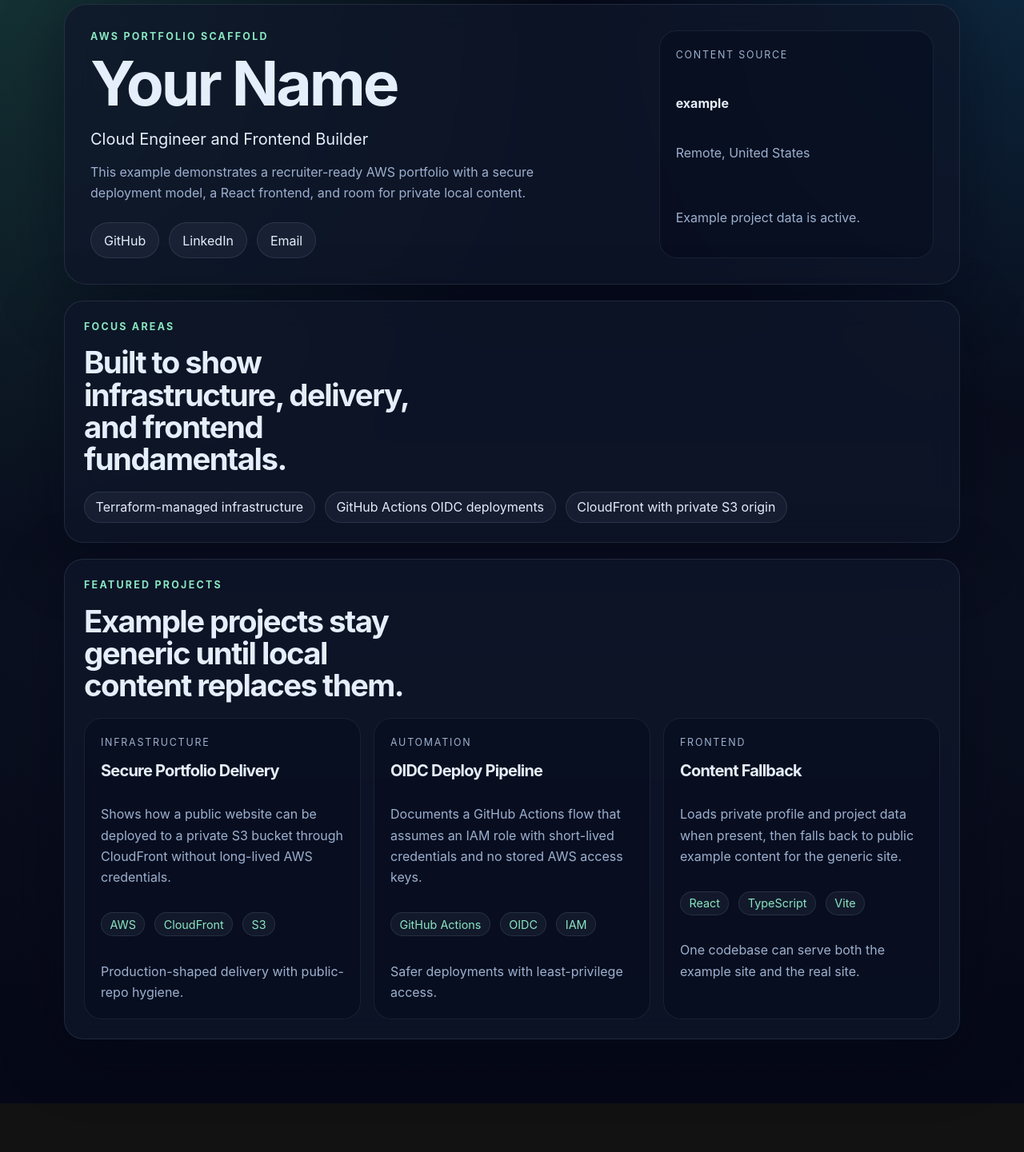
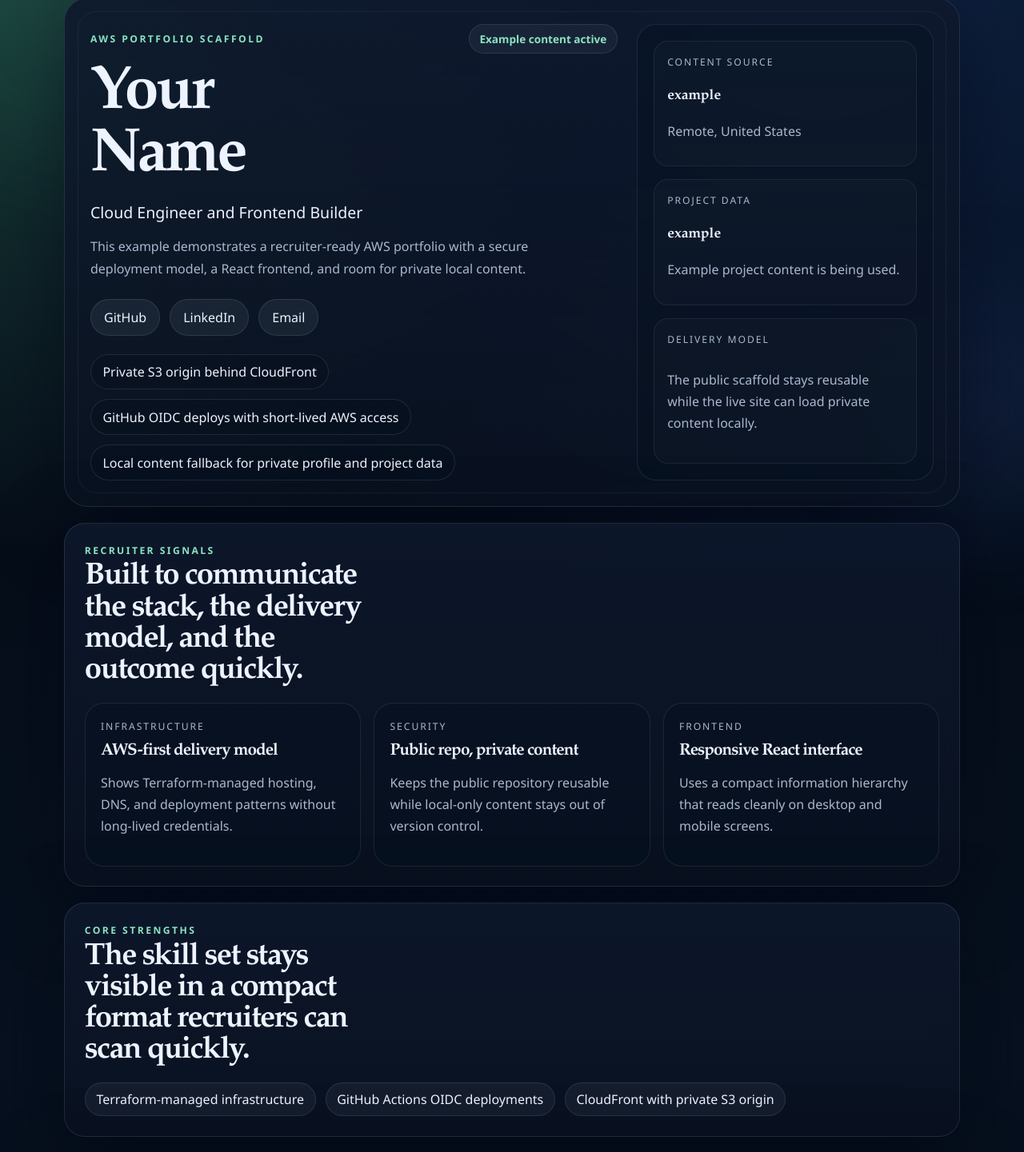
Before and after one commit to mariachiloko/portfolio-website, a React (Vite) app in the folder website/: page / in a window 1280 px wide. Shown: the part 59-1500 px from the top of the page at 80% size. Before the commit the page ends 1439 px from the top, so only its background shows below. Built offline with nearby package versions, Linux system fonts and the light colour scheme.

Commit message:
Polish portfolio homepage layout

```diff
--- a/website/index.html
+++ b/website/index.html
@@ -5,9 +5,9 @@
     <meta name="viewport" content="width=device-width, initial-scale=1.0" />
     <meta
       name="description"
-      content="Recruiter-ready AWS portfolio scaffold with local content fallback handling."
+      content="Responsive AWS portfolio scaffold with private S3 delivery, CloudFront hosting, and local content fallback handling."
     />
-    <title>Portfolio Website</title>
+    <title>AWS Portfolio Scaffold</title>
   </head>
   <body>
     <div id="root"></div>
--- a/website/src/App.tsx
+++ b/website/src/App.tsx
@@ -1,11 +1,46 @@
 import { contentSource, profile, projects } from './data/content';
 
 function App() {
+  const highlights = [
+    'Private S3 origin behind CloudFront',
+    'GitHub OIDC deploys with short-lived AWS access',
+    'Local content fallback for private profile and project data',
+  ];
+
+  const recruiterSignals = [
+    {
+      label: 'Infrastructure',
+      title: 'AWS-first delivery model',
+      body: 'Shows Terraform-managed hosting, DNS, and deployment patterns without long-lived credentials.',
+    },
+    {
+      label: 'Security',
+      title: 'Public repo, private content',
+      body: 'Keeps the public repository reusable while local-only content stays out of version control.',
+    },
+    {
+      label: 'Frontend',
+      title: 'Responsive React interface',
+      body: 'Uses a compact information hierarchy that reads cleanly on desktop and mobile screens.',
+    },
+  ];
+
+  const deliverySteps = [
+    'Local example data fills the page until private content is available.',
+    'GitHub Actions builds the static site from the same codebase.',
+    'CloudFront serves the result from a private S3 origin over HTTPS.',
+  ];
+
   return (
     <main className="page-shell">
       <section className="hero">
         <div className="hero-copy">
-          <p className="eyebrow">AWS portfolio scaffold</p>
+          <div className="hero-topline">
+            <p className="eyebrow">AWS portfolio scaffold</p>
+            <span className="status-badge">
+              {contentSource.profile === 'local' ? 'Private content active' : 'Example content active'}
+            </span>
+          </div>
           <h1>{profile.name}</h1>
           <p className="lede">{profile.role}</p>
           <p className="summary">{profile.summary}</p>
@@ -16,19 +51,54 @@ function App() {
               </a>
             ))}
           </div>
+          <ul className="hero-highlights" aria-label="Homepage highlights">
+            {highlights.map((item) => (
+              <li key={item}>{item}</li>
+            ))}
+          </ul>
         </div>
         <aside className="hero-card">
-          <p className="card-label">Content source</p>
-          <strong>{contentSource.profile}</strong>
-          <span>{profile.location}</span>
-          <p>{contentSource.projects === 'local' ? 'Local project overrides are active.' : 'Example project data is active.'}</p>
+          <div className="hero-card-block">
+            <p className="card-label">Content source</p>
+            <strong>{contentSource.profile}</strong>
+            <span>{profile.location}</span>
+          </div>
+          <div className="hero-card-block">
+            <p className="card-label">Project data</p>
+            <strong>{contentSource.projects}</strong>
+            <p>
+              {contentSource.projects === 'local'
+                ? 'Private project content is being used.'
+                : 'Example project content is being used.'}
+            </p>
+          </div>
+          <div className="hero-card-block">
+            <p className="card-label">Delivery model</p>
+            <p>The public scaffold stays reusable while the live site can load private content locally.</p>
+          </div>
         </aside>
       </section>
 
       <section className="section">
         <div className="section-heading">
-          <p className="eyebrow">Focus areas</p>
-          <h2>Built to show infrastructure, delivery, and frontend fundamentals.</h2>
+          <p className="eyebrow">Recruiter signals</p>
+          <h2>Built to communicate the stack, the delivery model, and the outcome quickly.</h2>
+        </div>
+        <div className="insight-grid">
+          {recruiterSignals.map((item) => (
+            <article className="insight-card" key={item.title}>
+              <p className="card-label">{item.label}</p>
+              <h3>{item.title}</h3>
+              <p>{item.body}</p>
+            </article>
+          ))}
+        </div>
+      </section>
+
+      <section className="section">
+        <div className="section-heading">
+          <p className="eyebrow">Core strengths</p>
+          <h2>The skill set stays visible in a compact format recruiters can scan quickly.</h2>
         </div>
         <div className="pill-grid">
           {profile.strengths.map((strength) => (
@@ -41,8 +111,23 @@ function App() {
 
       <section className="section">
         <div className="section-heading">
+          <p className="eyebrow">Delivery path</p>
+          <h2>The same code path can support the public example site and the private production version.</h2>
+        </div>
+        <div className="delivery-grid">
+          {deliverySteps.map((step, index) => (
+            <article className="delivery-card" key={step}>
+              <p className="card-label">Step {index + 1}</p>
+              <p>{step}</p>
+            </article>
+          ))}
+        </div>
+      </section>
+
+      <section className="section">
+        <div className="section-heading">
           <p className="eyebrow">Featured projects</p>
-          <h2>Example projects stay generic until local content replaces them.</h2>
+          <h2>Representative projects show the delivery story without exposing personal details.</h2>
         </div>
         <div className="project-grid">
           {projects.map((project) => (
@@ -62,6 +147,14 @@ function App() {
           ))}
         </div>
       </section>
+
+      <section className="section section-footer">
+        <p className="eyebrow">Portfolio shape</p>
+        <p>
+          Public example content stays generic, while local-only files can supply the private version when you are ready to
+          deploy it.
+        </p>
+      </section>
     </main>
   );
 }
--- a/website/src/styles.css
+++ b/website/src/styles.css
@@ -1,16 +1,20 @@
 :root {
   color-scheme: dark;
-  font-family:
-    Inter, ui-sans-serif, system-ui, -apple-system, BlinkMacSystemFont, 'Segoe UI', sans-serif;
-  --bg: #0b1020;
-  --bg-alt: #111936;
-  --panel: rgba(15, 23, 42, 0.78);
-  --panel-border: rgba(148, 163, 184, 0.16);
-  --text: #e5eefb;
-  --muted: #9db0cf;
-  --accent: #8ae6c1;
-  --accent-strong: #4fd1a5;
-  --shadow: 0 20px 80px rgba(2, 6, 23, 0.45);
+  --font-body: "Avenir Next", "Segoe UI", "Helvetica Neue", Arial, sans-serif;
+  --font-display: "Iowan Old Style", "Palatino Linotype", "Book Antiqua", Georgia, serif;
+  --bg: #07111f;
+  --bg-accent: #0d1b31;
+  --panel: rgba(10, 18, 33, 0.76);
+  --panel-strong: rgba(14, 24, 44, 0.92);
+  --panel-border: rgba(170, 188, 214, 0.14);
+  --panel-border-strong: rgba(180, 196, 223, 0.24);
+  --text: #edf3ff;
+  --muted: #a9b8cf;
+  --subtle: #7890ac;
+  --accent: #8be3c1;
+  --accent-strong: #53cda0;
+  --glow: rgba(95, 217, 180, 0.2);
+  --shadow: 0 24px 90px rgba(1, 6, 19, 0.5);
 }
 
 * {
@@ -19,6 +23,7 @@
 
 html {
   min-height: 100%;
+  scroll-behavior: smooth;
 }
 
 body {
@@ -26,15 +31,61 @@ body {
   min-width: 320px;
   min-height: 100vh;
   color: var(--text);
+  font-family: var(--font-body);
   background:
-    radial-gradient(circle at top left, rgba(79, 209, 165, 0.22), transparent 38%),
-    radial-gradient(circle at top right, rgba(56, 189, 248, 0.18), transparent 30%),
-    linear-gradient(180deg, #050816 0%, var(--bg) 60%, #050816 100%);
+    radial-gradient(circle at top left, rgba(83, 205, 160, 0.28), transparent 24%),
+    radial-gradient(circle at 80% 0%, rgba(54, 132, 255, 0.22), transparent 28%),
+    radial-gradient(circle at bottom right, rgba(38, 211, 176, 0.12), transparent 30%),
+    linear-gradient(180deg, #040913 0%, var(--bg) 48%, #040913 100%);
+}
+
+body::before,
+body::after {
+  content: '';
+  position: fixed;
+  inset: auto;
+  pointer-events: none;
+  border-radius: 999px;
+  filter: blur(70px);
+  opacity: 0.55;
+  z-index: -1;
+}
+
+body::before {
+  width: 24rem;
+  height: 24rem;
+  top: -8rem;
+  left: -6rem;
+  background: rgba(83, 205, 160, 0.14);
+  animation: drift 18s ease-in-out infinite alternate;
+}
+
+body::after {
+  width: 18rem;
+  height: 18rem;
+  right: -5rem;
+  bottom: 6rem;
+  background: rgba(95, 139, 255, 0.15);
+  animation: drift 24s ease-in-out infinite alternate-reverse;
 }
 
 a {
   color: inherit;
   text-decoration: none;
+}
+
+button,
+a {
+  transition:
+    transform 160ms ease,
+    border-color 160ms ease,
+    background-color 160ms ease,
+    color 160ms ease,
+    box-shadow 160ms ease;
+}
+
+a:hover {
+  transform: translateY(-1px);
 }
 
 #root {
@@ -44,59 +95,106 @@ a {
 .page-shell {
   width: min(1120px, calc(100% - 2rem));
   margin: 0 auto;
-  padding: 4rem 0 5rem;
+  padding: 3.5rem 0 4.5rem;
 }
 
 .hero,
 .section {
   border: 1px solid var(--panel-border);
-  background: var(--panel);
+  background: linear-gradient(180deg, rgba(14, 24, 44, 0.9) 0%, var(--panel) 100%);
   backdrop-filter: blur(18px);
   box-shadow: var(--shadow);
 }
 
 .hero {
+  position: relative;
   display: grid;
-  grid-template-columns: minmax(0, 1.8fr) minmax(280px, 0.9fr);
+  grid-template-columns: minmax(0, 1.6fr) minmax(300px, 0.9fr);
   gap: 1.5rem;
   padding: 2rem;
-  border-radius: 28px;
+  border-radius: 30px;
+  overflow: hidden;
+}
+
+.hero::before {
+  content: '';
+  position: absolute;
+  inset: 1rem;
+  border-radius: 24px;
+  border: 1px solid rgba(187, 203, 224, 0.07);
+  pointer-events: none;
+}
+
+.hero-copy,
+.hero-card,
+.section,
+.section-footer {
+  position: relative;
+  z-index: 1;
+}
+
+.hero-topline {
+  display: flex;
+  flex-wrap: wrap;
+  justify-content: space-between;
+  gap: 0.75rem;
+  align-items: center;
 }
 
 .hero-copy h1,
 .section-heading h2,
-.project-card h3 {
+.project-card h3,
+.insight-card h3 {
   margin: 0;
-  line-height: 1.05;
-  letter-spacing: -0.04em;
+  line-height: 1.02;
+  letter-spacing: -0.045em;
+  font-family: var(--font-display);
 }
 
 .hero-copy h1 {
-  font-size: clamp(3rem, 6vw, 5.5rem);
-  max-width: 10ch;
+  font-size: clamp(3rem, 6vw, 5.75rem);
+  max-width: 9ch;
+  margin-top: 0.8rem;
 }
 
 .eyebrow {
-  margin: 0 0 0.75rem;
-  font-size: 0.78rem;
+  margin: 0;
+  font-size: 0.76rem;
   font-weight: 700;
-  letter-spacing: 0.18em;
+  letter-spacing: 0.2em;
   text-transform: uppercase;
   color: var(--accent);
 }
 
+.status-badge {
+  display: inline-flex;
+  align-items: center;
+  gap: 0.4rem;
+  padding: 0.5rem 0.8rem;
+  border: 1px solid rgba(139, 227, 193, 0.24);
+  border-radius: 999px;
+  background: rgba(7, 17, 31, 0.58);
+  color: var(--accent);
+  font-size: 0.85rem;
+  font-weight: 600;
+}
+
 .lede {
   margin: 1rem 0 0;
-  font-size: 1.25rem;
+  font-size: 1.22rem;
   color: var(--text);
+  max-width: 36ch;
 }
 
 .summary,
 .project-card p,
 .hero-card span,
-.hero-card p {
+.hero-card p,
+.insight-card p,
+.delivery-card p,
+.section-footer p {
   color: var(--muted);
-  line-height: 1.65;
+  line-height: 1.7;
 }
 
 .summary {
@@ -106,6 +204,7 @@ a {
 
 .actions,
 .pill-grid,
+.hero-highlights,
 .chip-row {
   display: flex;
   flex-wrap: wrap;
@@ -118,7 +217,9 @@ a {
 
 .actions a,
 .pill,
-.chip {
+.chip,
+.hero-highlights li,
+.status-badge {
   border: 1px solid var(--panel-border);
   border-radius: 999px;
   background: rgba(148, 163, 184, 0.08);
@@ -127,36 +228,77 @@ a {
 .actions a {
   padding: 0.7rem 1rem;
   color: var(--text);
+  background: rgba(148, 163, 184, 0.1);
+}
+
+.actions a:hover {
+  border-color: var(--panel-border-strong);
+  background: rgba(148, 163, 184, 0.16);
+}
+
+.hero-highlights {
+  list-style: none;
+  padding: 0;
+  margin: 1.4rem 0 0;
+}
+
+.hero-highlights li {
+  padding: 0.65rem 0.9rem;
+  color: var(--text);
+  background: rgba(7, 17, 31, 0.38);
+}
+
+.pill {
+  padding: 0.55rem 0.85rem;
+  color: var(--text);
 }
 
 .hero-card,
-.project-card {
-  border: 1px solid rgba(148, 163, 184, 0.12);
-  background: rgba(2, 6, 23, 0.35);
-  border-radius: 22px;
-  padding: 1.25rem;
+.project-card,
+.insight-card,
+.delivery-card {
+  border: 1px solid rgba(170, 188, 214, 0.12);
+  background: rgba(7, 17, 31, 0.42);
+  border-radius: 24px;
 }
 
 .hero-card {
   align-self: stretch;
-  display: flex;
-  flex-direction: column;
-  justify-content: space-between;
-  gap: 0.75rem;
+  display: grid;
+  gap: 1rem;
+  padding: 1.25rem;
+}
+
+.hero-card-block {
+  display: grid;
+  gap: 0.45rem;
+  padding: 1rem;
+  border: 1px solid rgba(170, 188, 214, 0.1);
+  border-radius: 18px;
+  background: rgba(255, 255, 255, 0.02);
+}
+
+.hero-card strong {
+  font-size: 1.1rem;
+  font-family: var(--font-display);
+}
+
+.hero-card p {
+  margin: 0;
 }
 
 .card-label {
   margin: 0;
-  font-size: 0.78rem;
-  letter-spacing: 0.14em;
+  font-size: 0.76rem;
+  letter-spacing: 0.16em;
   text-transform: uppercase;
   color: var(--accent);
 }
 
 .section {
   margin-top: 1.25rem;
-  padding: 1.5rem;
-  border-radius: 24px;
+  padding: 1.55rem;
+  border-radius: 26px;
 }
 
 .section-heading {
@@ -167,19 +309,57 @@ a {
 }
 
 .section-heading h2 {
-  font-size: clamp(1.5rem, 3vw, 2.4rem);
-  max-width: 16ch;
+  font-size: clamp(1.6rem, 3vw, 2.55rem);
+  max-width: 18ch;
 }
 
-.pill {
-  padding: 0.55rem 0.85rem;
-  color: var(--text);
+.insight-grid,
+.delivery-grid,
+.project-grid {
+  display: grid;
+  gap: 1rem;
+}
+
+.insight-grid {
+  grid-template-columns: repeat(3, minmax(0, 1fr));
+}
+
+.insight-card,
+.delivery-card,
+.project-card {
+  padding: 1.2rem;
+}
+
+.insight-card {
+  min-height: 100%;
+}
+
+.insight-card h3,
+.project-card h3 {
+  font-size: 1.3rem;
+  margin-top: 0.55rem;
+}
+
+.delivery-grid {
+  grid-template-columns: repeat(3, minmax(0, 1fr));
+}
+
+.delivery-card {
+  position: relative;
+  overflow: hidden;
+}
+
+.delivery-card::before {
+  content: '';
+  position: absolute;
+  inset: auto auto 0 0;
+  width: 100%;
+  height: 4px;
+  background: linear-gradient(90deg, var(--accent), rgba(83, 205, 160, 0.05));
 }
 
 .project-grid {
-  display: grid;
   grid-template-columns: repeat(3, minmax(0, 1fr));
-  gap: 1rem;
 }
 
 .project-card {
@@ -187,10 +367,18 @@ a {
   flex-direction: column;
   gap: 0.9rem;
   min-height: 100%;
+  transition:
+    transform 180ms ease,
+    border-color 180ms ease,
+    box-shadow 180ms ease;
 }
 
-.project-card h3 {
-  font-size: 1.25rem;
+.project-card:hover,
+.insight-card:hover,
+.delivery-card:hover {
+  transform: translateY(-3px);
+  border-color: var(--panel-border-strong);
+  box-shadow: 0 18px 60px rgba(1, 6, 19, 0.35);
 }
 
 .chip {
@@ -204,8 +392,32 @@ a {
   color: var(--text);
 }
 
-@media (max-width: 900px) {
+.section-footer {
+  margin-top: 1.25rem;
+  padding: 1.35rem 1.55rem;
+  border-radius: 22px;
+  border: 1px solid rgba(170, 188, 214, 0.1);
+  background: rgba(7, 17, 31, 0.32);
+}
+
+.section-footer p {
+  margin: 0.55rem 0 0;
+  max-width: 62ch;
+}
+
+@keyframes drift {
+  from {
+    transform: translate3d(0, 0, 0) scale(1);
+  }
+  to {
+    transform: translate3d(18px, 14px, 0) scale(1.05);
+  }
+}
+
+@media (max-width: 980px) {
   .hero,
+  .insight-grid,
+  .delivery-grid,
   .project-grid {
     grid-template-columns: 1fr;
   }
@@ -222,15 +434,20 @@ a {
   }
 
   .hero,
-  .section {
+  .section,
+  .section-footer {
     border-radius: 20px;
   }
 
   .section {
-    padding: 1.2rem;
+    padding: 1.15rem;
   }
 
   .hero-copy h1 {
     font-size: clamp(2.5rem, 14vw, 4rem);
   }
+
+  .hero-topline {
+    align-items: flex-start;
+  }
 }
```
